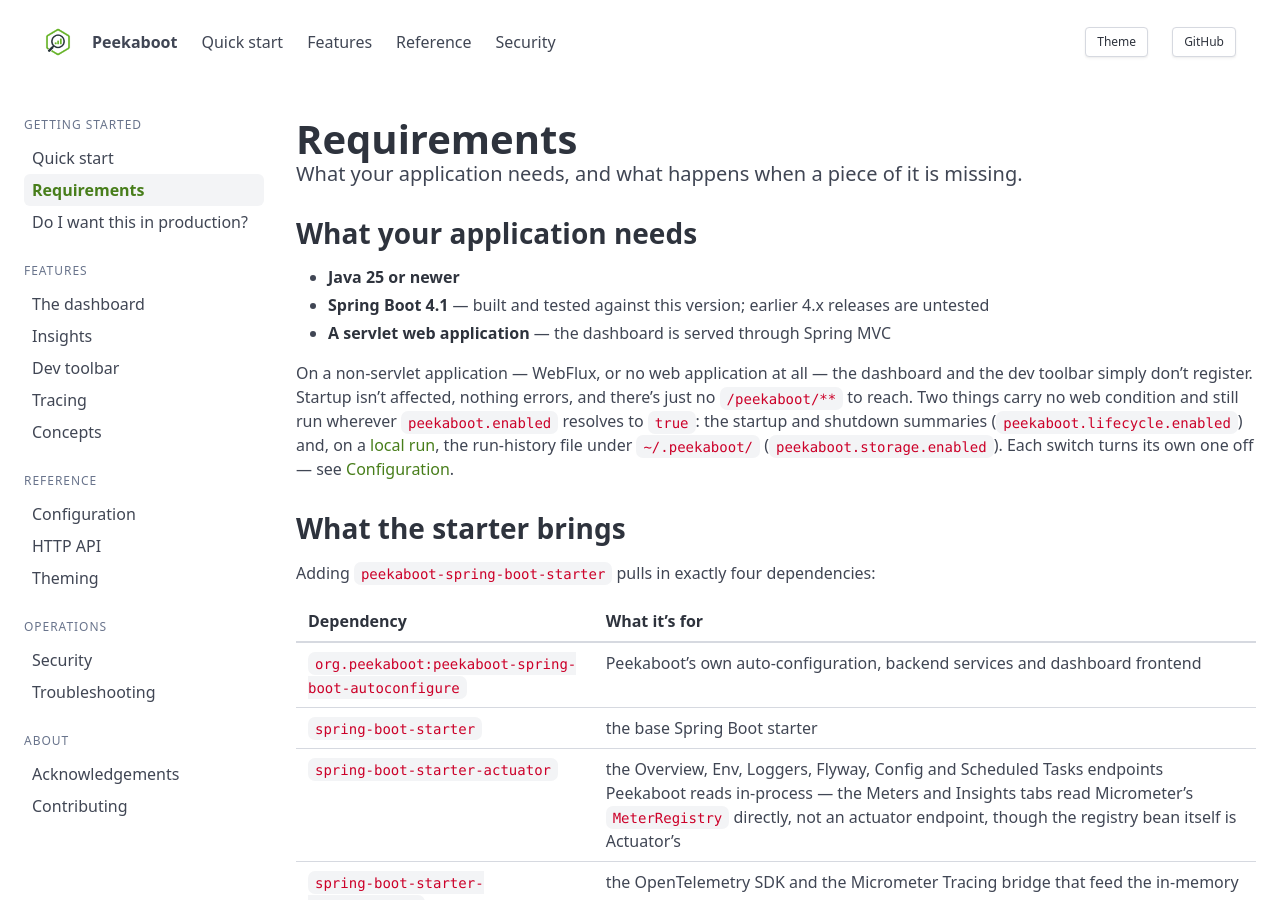
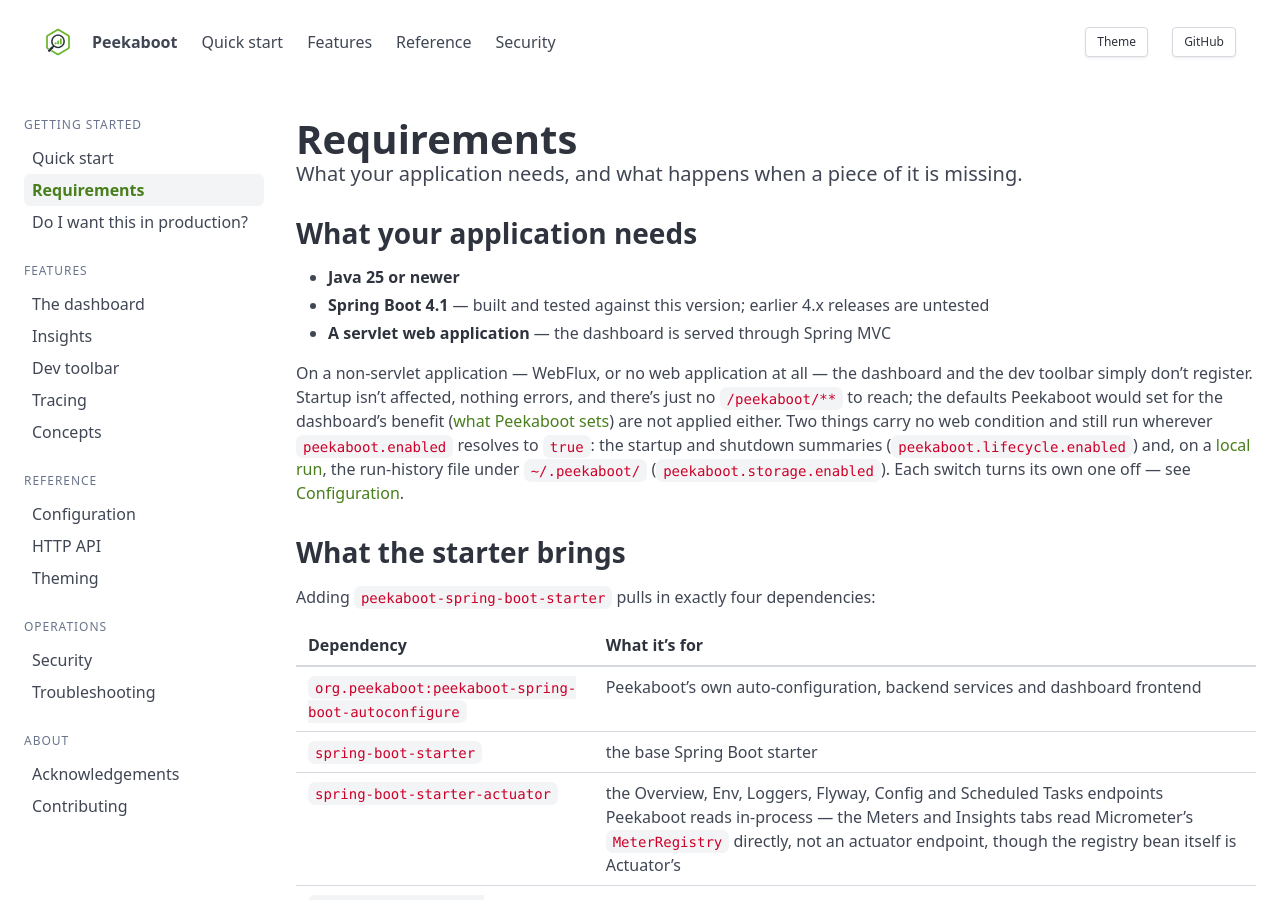
Before and after one commit to peekaboot-org/peekaboot-org.github.io, a Jekyll site: the page built from docs/requirements.md, in a window 1280 px wide and 900 px high. Built offline with Jekyll 4.4.1, drawn with Linux system fonts in a browser that asks for light colours.

Commit message:
docs(requirements): observability defaults skip a non-servlet application

```diff
--- a/docs/requirements.md
+++ b/docs/requirements.md
@@ -12,7 +12,10 @@
 
 On a non-servlet application &mdash; WebFlux, or no web application at all &mdash; the
 dashboard and the dev toolbar simply don't register. Startup isn't affected, nothing
-errors, and there's just no `/peekaboot/**` to reach. Two things carry no web condition
+errors, and there's just no `/peekaboot/**` to reach; the defaults Peekaboot would set for
+the dashboard's benefit ([what Peekaboot
+sets]({{ '/docs/configuration/' | relative_url }}#what-peekaboot-sets-in-your-application))
+are not applied either. Two things carry no web condition
 and still run wherever `peekaboot.enabled` resolves to `true`: the startup and shutdown
 summaries (`peekaboot.lifecycle.enabled`) and, on a [local
 run]({{ '/docs/configuration/' | relative_url }}#local-run), the run-history file under
```
